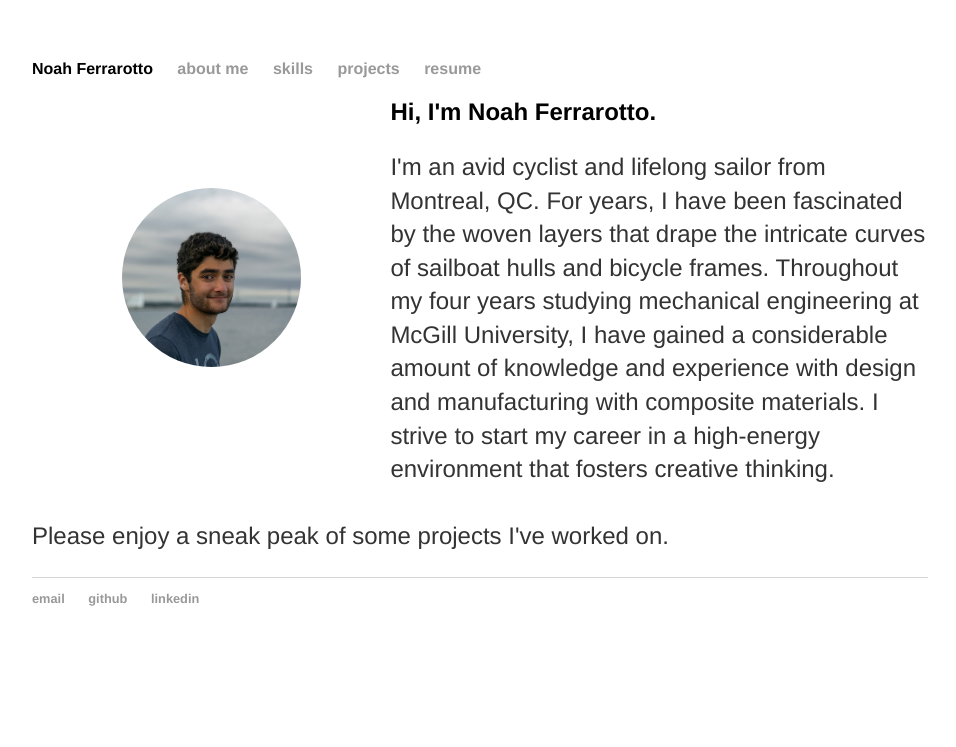
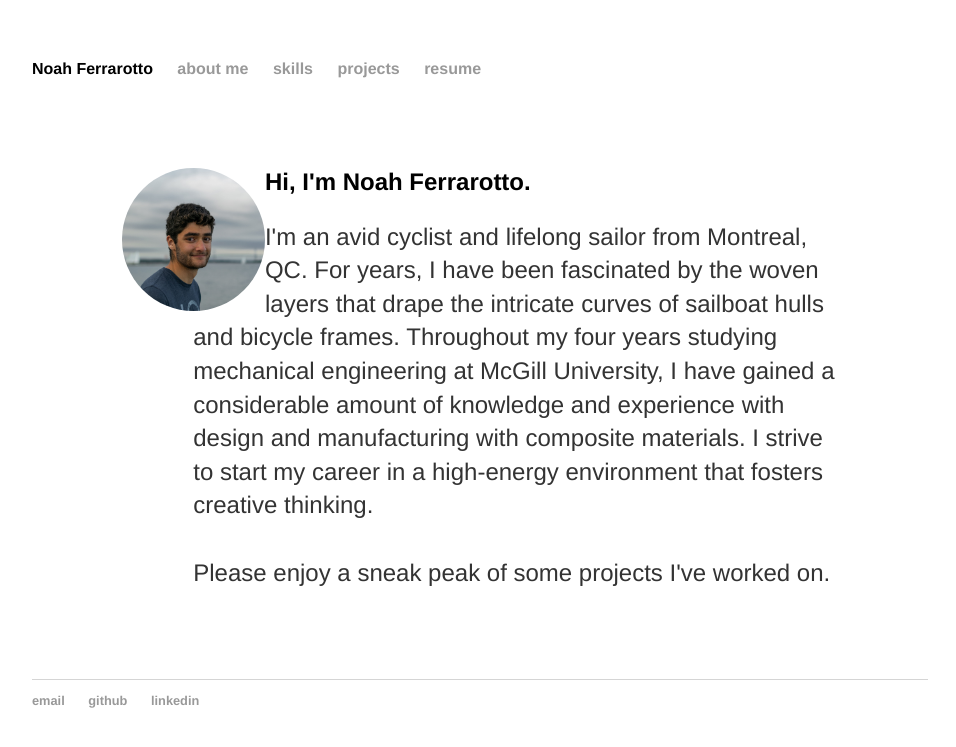
Before and after one commit to noahfer/noahfer.github.io, a Jekyll site: the page built from about/index.md, in a window 1280 px wide. Shown: the top 747 px of the page, without its empty margins (160-1116 px from the left). Built offline with Jekyll 4.4.1, drawn with Linux system fonts in a browser that asks for light colours.

Commit message:
Update index.md

```diff
--- a/about/index.md
+++ b/about/index.md
@@ -3,10 +3,10 @@ layout: default
 title: about me
 ---
 
-<div>
-	<img src="profile.jpg" alt="profile" style="float:left;width:20%;border-radius:50%;margin:10%">
-	<h2>Hi, I'm Noah Ferrarotto.</h2>
-	<p>
+<div style="margin: 10%">
+	<img src="profile.jpg" alt="profile" style="float:left;width:20%;border-radius:50%">
+	<h2 style="padding-left:10%">Hi, I'm Noah Ferrarotto.</h2>
+	<p style="padding-left:10%">
 		I'm an avid cyclist and lifelong sailor from Montreal, QC. For years, I have been fascinated by the woven layers that drape the intricate curves of sailboat hulls and bicycle frames. Throughout my four years studying mechanical engineering at McGill University, I have gained a considerable amount of knowledge and experience with design and manufacturing with composite materials. I strive to start my career in a high-energy environment that fosters creative thinking.
 	<br><br>
 		Please enjoy a sneak peak of some projects I've worked on.
```
